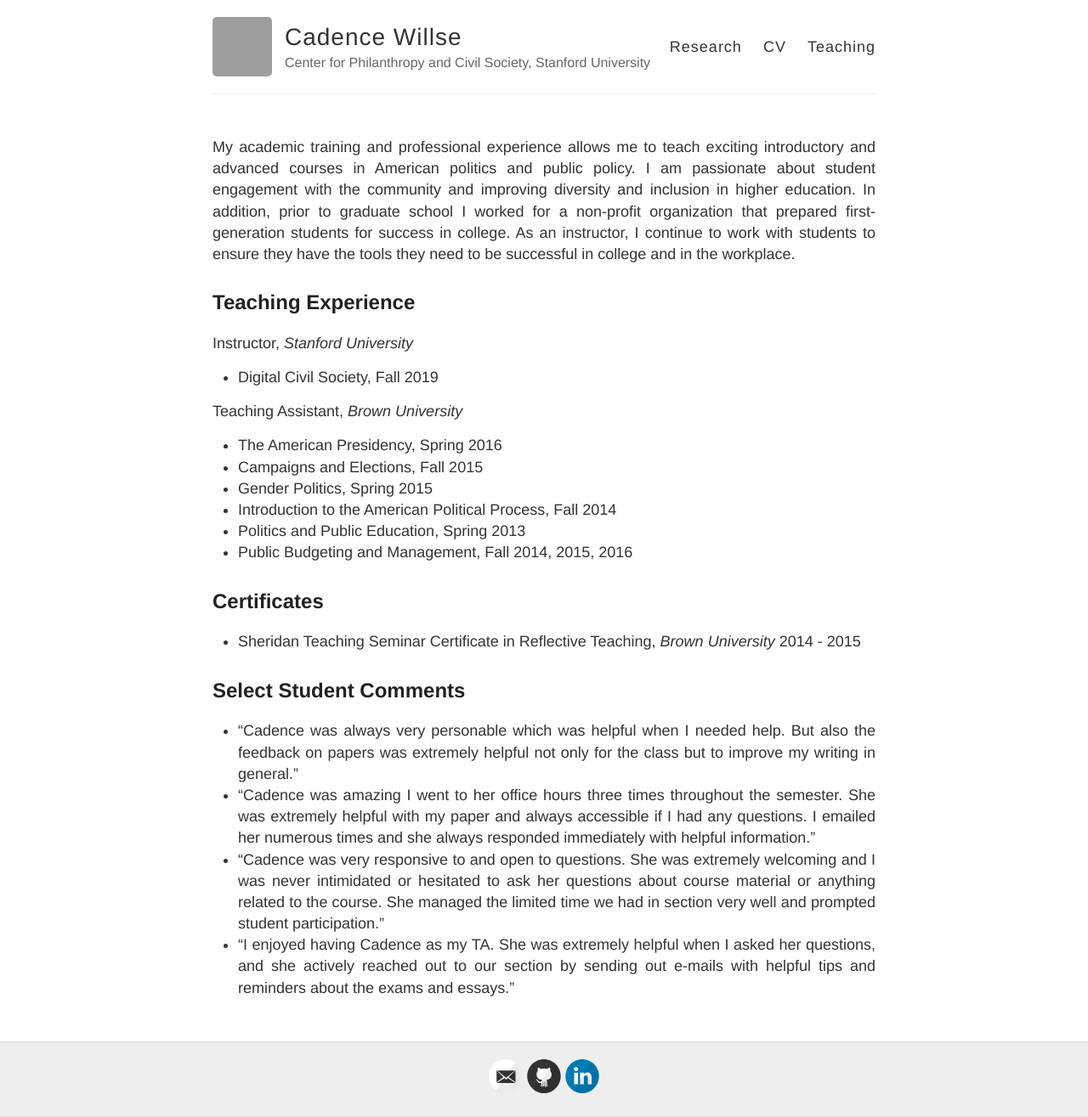
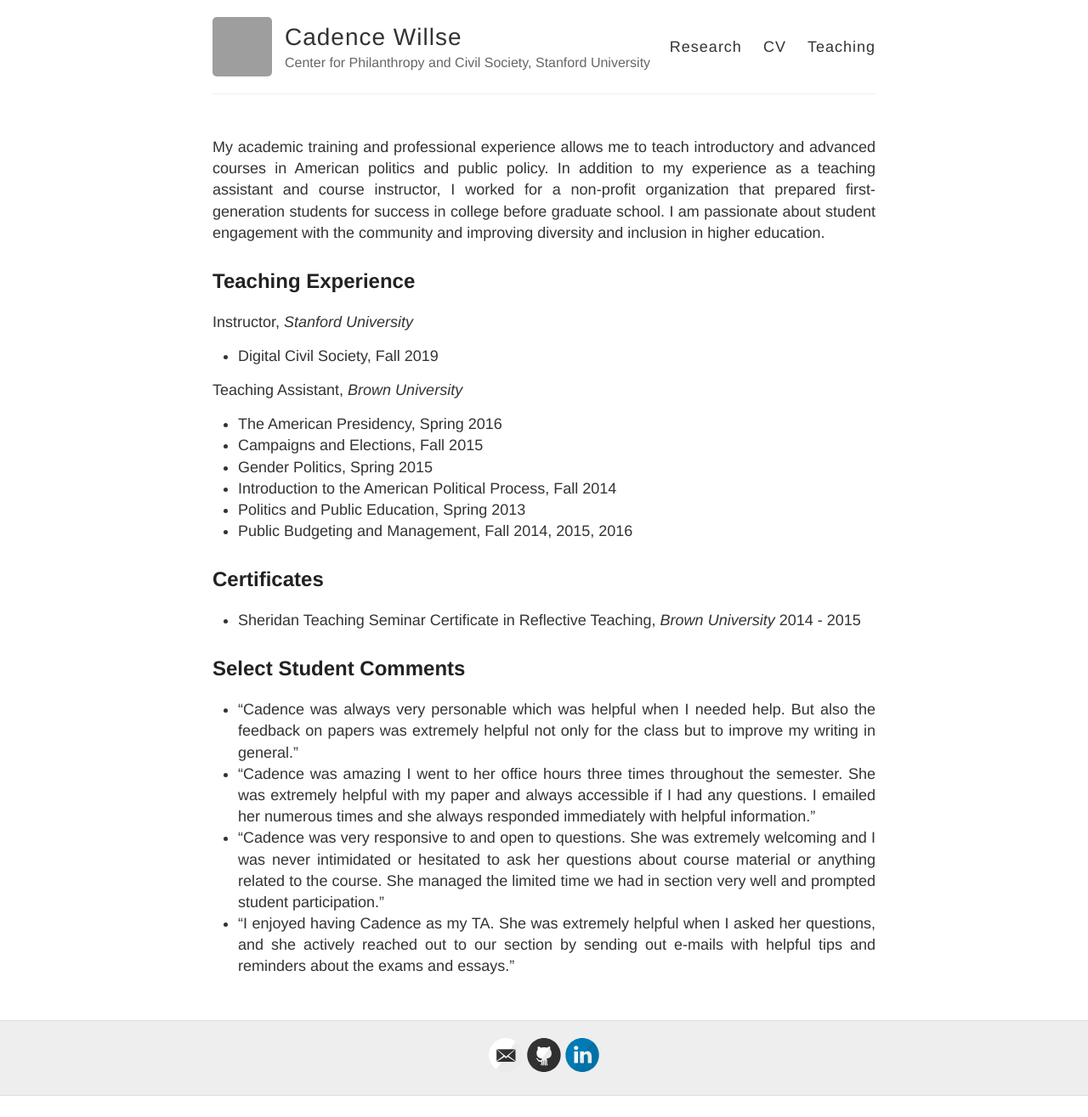
Before and after one commit to cadencewillse/cadencewillse.github.io, a Jekyll site: the page built from teaching.md, in a window 1280 px wide. Shown: the whole page at 85% size. Built offline with Jekyll 4.4.1, drawn with Linux system fonts in a browser that asks for light colours; our own code applies the rules of GitHub Pages for plain Markdown files; after the commit the page ends 1290 px from its top, so only the background shows below that; grey boxes are pictures that could not be loaded.

Commit message:
Update teaching.md

```diff
--- a/teaching.md
+++ b/teaching.md
@@ -1,5 +1,5 @@
 
-My academic training and professional experience allows me to teach exciting introductory and advanced courses in American politics and public policy. I am passionate about student engagement with the community and improving diversity and inclusion in higher education. In addition, prior to graduate school I worked for a non-profit organization that prepared first-generation students for success in college. As an instructor, I continue to work with students to ensure they have the tools they need to be successful in college and in the workplace.
+My academic training and professional experience allows me to teach introductory and advanced courses in American politics and public policy. In addition to my experience as a teaching assistant and course instructor, I worked for a non-profit organization that prepared first-generation students for success in college before graduate school. I am passionate about student engagement with the community and improving diversity and inclusion in higher education.
 
 ## Teaching Experience
 
```
